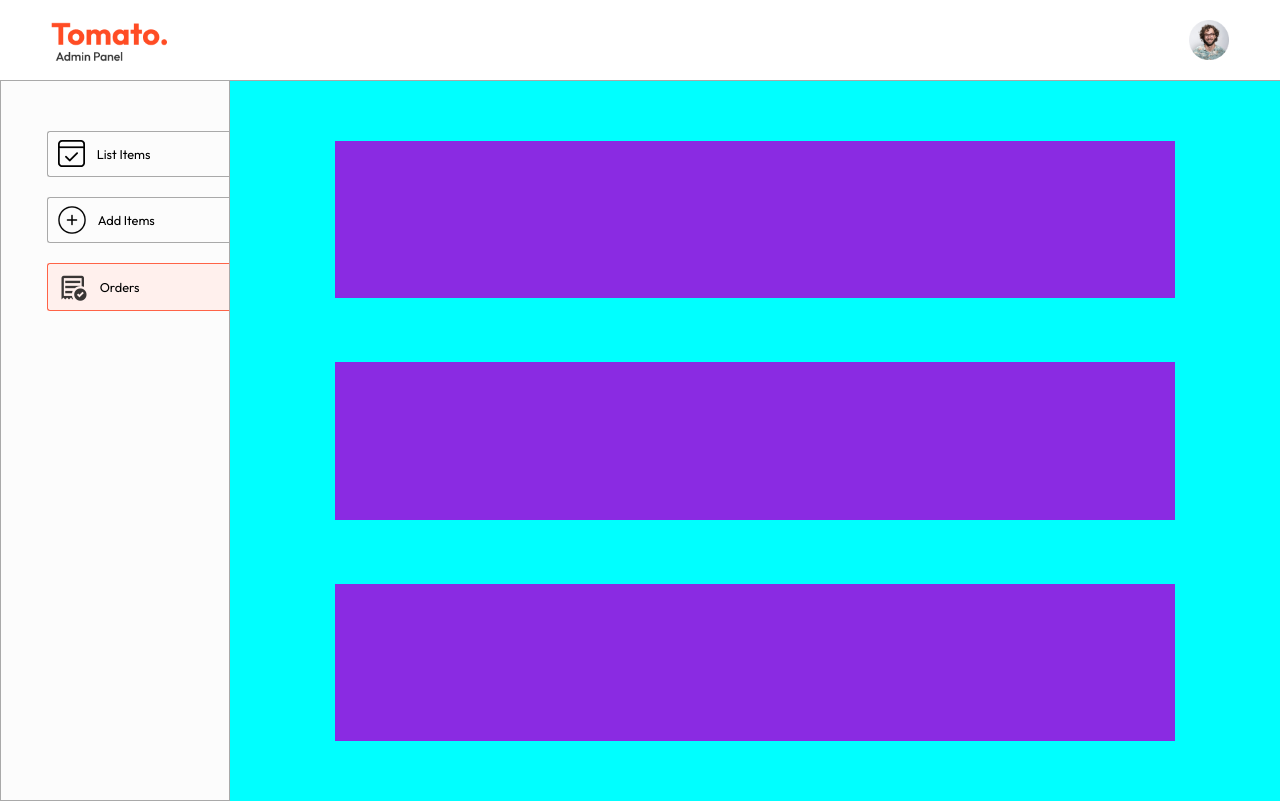
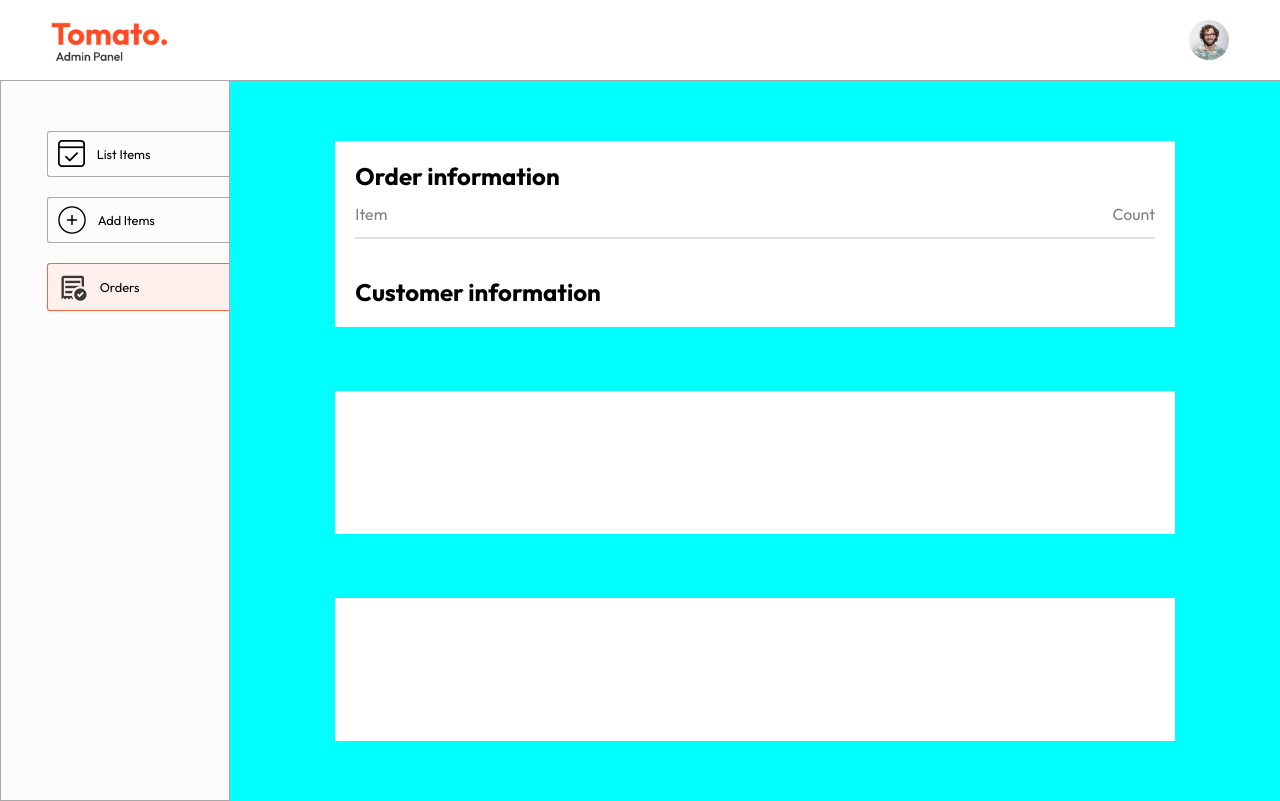
Before and after one commit to Deepanshumelkani77/Food-Del, a React (Vite) app in the folder admin/: page /order in a window 1280 px wide. Built offline with nearby package versions, Linux system fonts and the light colour scheme.

Commit message:
make div

```diff
--- a/admin/src/pages/order/Order.css
+++ b/admin/src/pages/order/Order.css
@@ -9,10 +9,32 @@
    align-items: center;
    padding-top: 60px;
    padding-bottom: 60px;
+   font-family: "Outfit",sans-serif;
 
 }
 .order{
   height:60vh;
     width:80%;
-    background-color: blueviolet;
+   background-color: white;
+   padding: 20px 20px;
+   display: flex;
+   flex-direction: column;
+   gap:3vw;
 }
+.order-info{
+    display: flex;
+    flex-direction: column;
+    gap:1vw;
+}
+.order-info p{
+    color:gray;
+}
+.order-info hr{
+    height:2px;
+    background-color: #e2e2e2;
+    border: none;
+}
+.item{
+    display: flex;
+    justify-content: space-between;
+}
--- a/admin/src/pages/order/Order.jsx
+++ b/admin/src/pages/order/Order.jsx
@@ -5,8 +5,17 @@ const Order = () => {
     <div className='orders'>
 
       <div className="order">
-        <div className="order-info"></div>
-        <div className="customer-info"></div>
+        <div className="order-info">
+          <h2>Order information</h2>
+          <div className="item">
+            <p>Item</p>
+            <p>Count</p>
+          </div>
+          <hr />
+        </div>
+        <div className="customer-info">
+          <h2>Customer information</h2>
+        </div>
       </div>
 
       <div className="order"></div>
```
